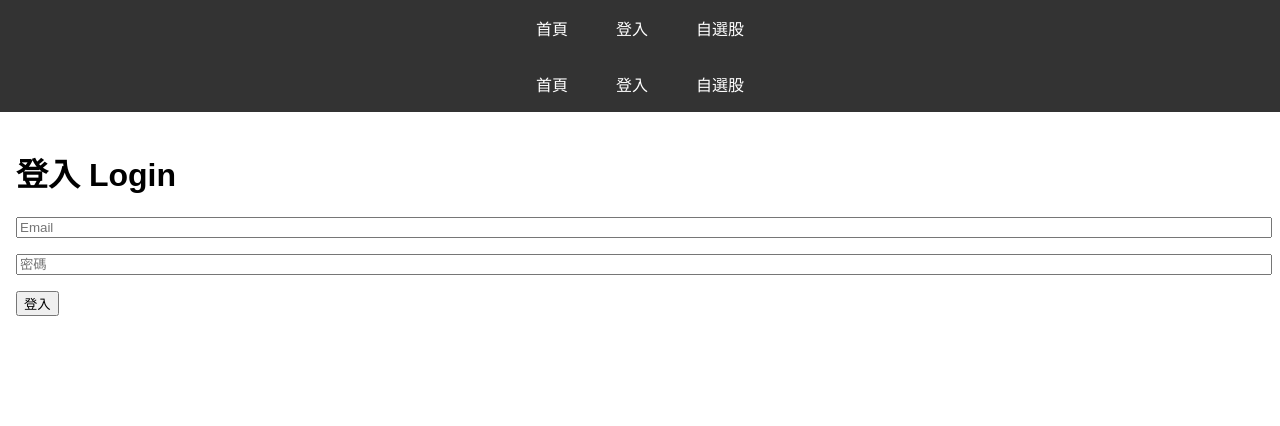
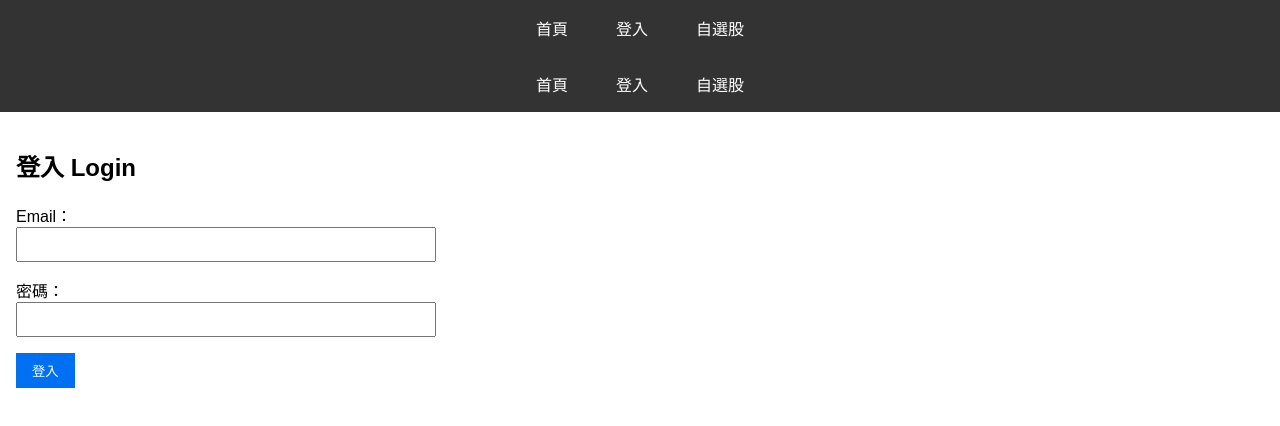
Before and after one commit to joeboyce03/stock-tracker, a Next.js app: page /login in a window 1280 px wide. Shown: the top 426 px of the page. Built offline with nearby package versions, Linux system fonts and the light colour scheme.

Commit message:
Fix: 修正 login.js 樣式與導覽列

```diff
--- a/pages/login.js
+++ b/pages/login.js
@@ -1,34 +1,30 @@
-// stock-tracker/pages/login.js
-import { useState } from 'react';
-import { useRouter } from 'next/router';
+import React, { useState } from 'react';
 import Navbar from '../components/Navbar';
 
-export default function LoginPage() {
-  const router = useRouter();
+export default function Login() {
   const [email, setEmail] = useState('');
   const [password, setPassword] = useState('');
-  const [message, setMessage] = useState('');
+  const [errors, setErrors] = useState({});
 
-  const handleLogin = async () => {
-    try {
-      const res = await fetch('/api/login', {
-        method: 'POST',
-        headers: {
-          'Content-Type': 'application/json',
-        },
-        body: JSON.stringify({ email, password }),
-      });
+  const validate = () => {
+    const newErrors = {};
+    if (!email.includes('@')) {
+      newErrors.email = '請輸入有效的 Email';
+    }
+    if (password.length < 6) {
+      newErrors.password = '密碼至少需要 6 個字元';
+    }
+    return newErrors;
+  };
 
-      const data = await res.json();
-
-      if (res.ok) {
-        setMessage('登入成功，導向首頁...');
-        setTimeout(() => router.push('/'), 1500);
+  const handleSubmit = (e) => {
+    e.preventDefault();
+    const newErrors = validate();
+    if (Object.keys(newErrors).length > 0) {
+      setErrors(newErrors);
     } else {
-        setMessage(data.message || '登入失敗');
-      }
-    } catch (err) {
-      setMessage('登入錯誤，請稍後再試');
+      alert(`登入成功（模擬）\nEmail: ${email}\nPassword: ${password}`);
+      setErrors({});
     }
   };
 
@@ -36,23 +32,44 @@ export default function LoginPage() {
     <>
       <Navbar />
       <div style={{ padding: '1rem' }}>
-        <h1>登入 Login</h1>
+        <h2>登入 Login</h2>
+        <form onSubmit={handleSubmit} style={{ maxWidth: '400px' }}>
+          <div style={{ marginBottom: '1rem' }}>
+            <label>Email：</label>
             <input
               type="email"
-          placeholder="Email"
               value={email}
               onChange={(e) => setEmail(e.target.value)}
-          style={{ display: 'block', marginBottom: '1rem', width: '100%' }}
+              style={{ width: '100%', padding: '0.5rem' }}
             />
+            {errors.email && (
+              <p style={{ color: 'red', margin: '0.5rem 0' }}>{errors.email}</p>
+            )}
+          </div>
+
+          <div style={{ marginBottom: '1rem' }}>
+            <label>密碼：</label>
             <input
               type="password"
-          placeholder="密碼"
               value={password}
               onChange={(e) => setPassword(e.target.value)}
-          style={{ display: 'block', marginBottom: '1rem', width: '100%' }}
+              style={{ width: '100%', padding: '0.5rem' }}
             />
-        <button onClick={handleLogin}>登入</button>
-        <p>{message}</p>
+            {errors.password && (
+              <p style={{ color: 'red', margin: '0.5rem 0' }}>{errors.password}</p>
+            )}
+          </div>
+
+          <button type="submit" style={{
+            backgroundColor: '#0070f3',
+            color: 'white',
+            padding: '0.5rem 1rem',
+            border: 'none',
+            cursor: 'pointer'
+          }}>
+            登入
+          </button>
+        </form>
       </div>
     </>
   );
```
Lines whose indentation alone changed are shown as unchanged.
